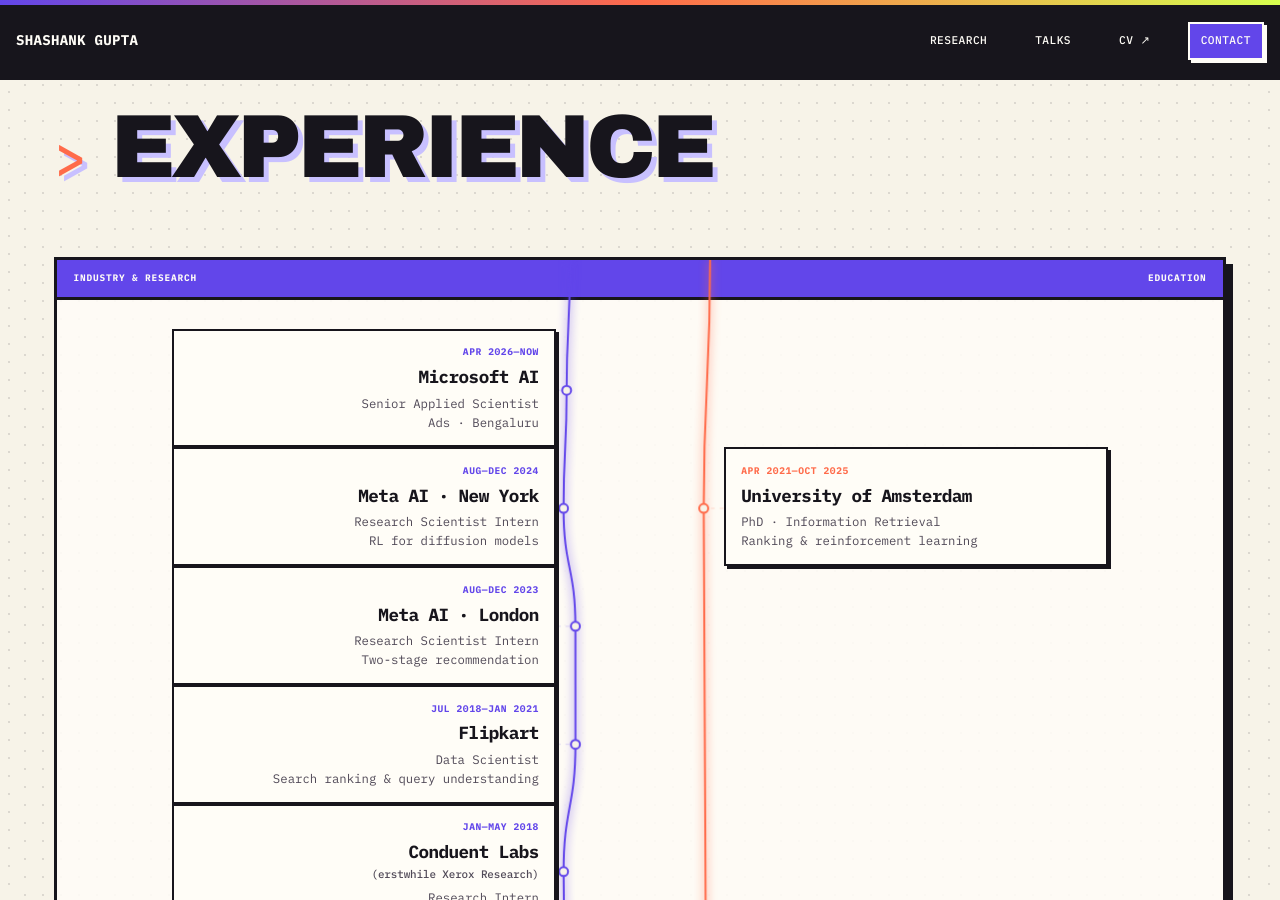
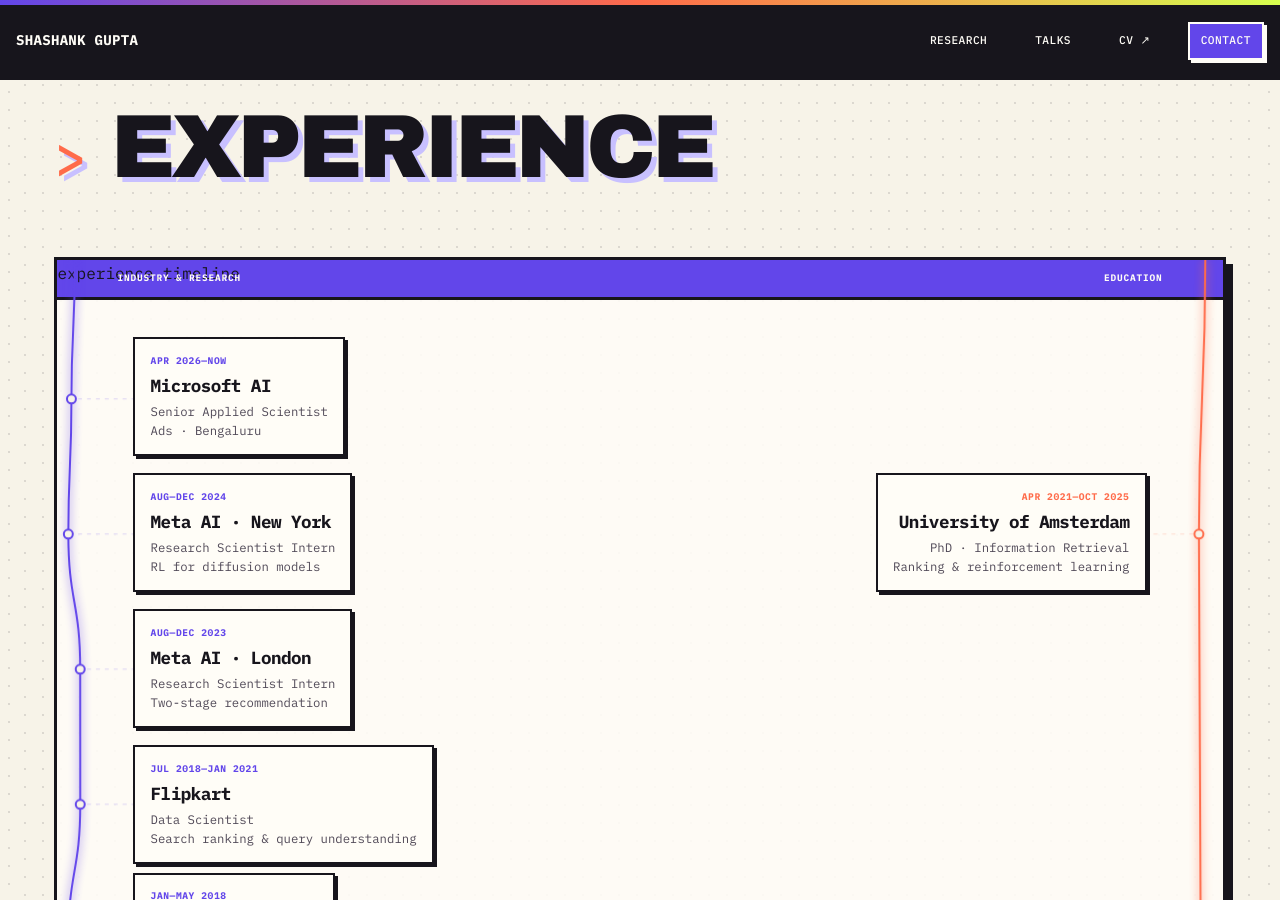
Before and after one commit to shashankg7/shashankg7.github.io, a Jekyll site: the page built from index.md, in a window 1280 px wide and 900 px high, scrolled down 1591 px. Built offline with Jekyll 4.4.1, drawn with Linux system fonts in a browser that asks for light colours.

Commit message:
Revert "Tune interactive experience timeline"
This reverts commit ccff21605f663703eb0dfef0aae2d22d7be8af93.

```diff
--- a/_sass/_retro-demo.scss
+++ b/_sass/_retro-demo.scss
@@ -420,15 +420,13 @@
   background: rgba(255, 253, 247, .88);
   border: 3px solid var(--ink);
   box-shadow: var(--hard-shadow);
-  gap: 0 clamp(2rem, 5vw, 4.5rem);
-  grid-template-rows: repeat(6, minmax(7.4rem, auto));
   padding: 4.3rem 1.25rem 1.25rem;
 }
 
 .retro-demo .trajectory-map::before {
   background: var(--violet);
   border-bottom: 3px solid var(--ink);
-  content: '';
+  content: 'experience.timeline';
   height: 2.3rem;
   inset: 0 0 auto;
   position: absolute;
@@ -440,41 +438,12 @@
   top: .65rem;
 }
 
-.retro-demo .trajectory-label-work {
-  left: 1rem;
-}
-
-.retro-demo .trajectory-label-study {
-  right: 1rem;
-}
-
 .retro-demo .trajectory-card {
-  --card-shift-x: 0px;
-  --card-shift-y: 0px;
-  --card-tilt: 0deg;
   background: var(--paper-bright);
   border: 2px solid var(--ink);
   border-radius: 0;
   box-shadow: 3px 3px 0 var(--ink);
-  max-width: 24rem;
   padding: .85rem .95rem;
-  transform: translate3d(var(--card-shift-x), var(--card-shift-y), 0) rotate(var(--card-tilt));
-  transition: background .2s ease, border-color .2s ease, box-shadow .2s ease;
-  width: calc(100% - 3.25rem);
-}
-
-.retro-demo .trajectory-work {
-  justify-self: end;
-  margin-left: 0;
-  margin-right: 3.25rem;
-  text-align: right;
-}
-
-.retro-demo .trajectory-study {
-  justify-self: start;
-  margin-left: 3.25rem;
-  margin-right: 0;
-  text-align: left;
 }
 
 .retro-demo .trajectory-card:hover,
@@ -482,7 +451,7 @@
   background: var(--acid);
   border-color: var(--ink);
   box-shadow: 1px 1px 0 var(--ink);
-  transform: translate3d(calc(var(--card-shift-x) + 2px), calc(var(--card-shift-y) + 2px), 0) rotate(var(--card-tilt));
+  transform: translate(2px, 2px);
 }
 
 .retro-demo .trajectory-card h3 {
@@ -875,29 +844,16 @@
   }
 
   .retro-demo .trajectory-map {
-    gap: 0 1rem;
     padding-left: .45rem;
     padding-right: .45rem;
   }
 
   .retro-demo .trajectory-label-work {
-    left: .65rem;
+    left: 1.4rem;
   }
 
   .retro-demo .trajectory-label-study {
-    right: .65rem;
-  }
-
-  .retro-demo .trajectory-card {
-    width: calc(100% - 1.25rem);
-  }
-
-  .retro-demo .trajectory-work {
-    margin-right: 1.25rem;
-  }
-
-  .retro-demo .trajectory-study {
-    margin-left: 1.25rem;
+    right: 1.4rem;
   }
 
   .retro-demo.publications-page .post-content > p:not(.page-deck),
--- a/js/site.js
+++ b/js/site.js
@@ -58,8 +58,6 @@
 
   if (trajectory && threadCanvas) {
     var threadContext = threadCanvas.getContext('2d');
-    var retroTimeline = document.body.classList.contains('retro-demo');
-    var trajectoryCards = Array.prototype.slice.call(trajectory.querySelectorAll('[data-milestone]'));
     var activeMilestone = '';
     var threadWidth = 0;
     var threadHeight = 0;
@@ -101,8 +99,7 @@
           x: baseX + drift,
           y: cardBounds.top - mapBounds.top + cardBounds.height / 2,
           anchorX: selector.indexOf('work') > -1 ?
-            (retroTimeline ? cardBounds.right : cardBounds.left) - mapBounds.left :
-            (retroTimeline ? cardBounds.left : cardBounds.right) - mapBounds.left
+            cardBounds.left - mapBounds.left : cardBounds.right - mapBounds.left
         };
 
         if (threadPointer.strength > .001) {
@@ -183,34 +180,14 @@
       });
     }
 
-    function moveCardsWithPointer() {
-      if (!retroTimeline || reduceThreadMotion) return;
-      var mapBounds = trajectory.getBoundingClientRect();
-
-      trajectoryCards.forEach(function (card) {
-        var cardBounds = card.getBoundingClientRect();
-        var centerX = cardBounds.left - mapBounds.left + cardBounds.width / 2;
-        var centerY = cardBounds.top - mapBounds.top + cardBounds.height / 2;
-        var distanceY = centerY - threadPointer.y;
-        var influence = Math.exp(-(distanceY * distanceY) / 72000) * threadPointer.strength;
-        var shiftX = clamp((threadPointer.x - centerX) * .035, -11, 11) * influence;
-        var shiftY = clamp((threadPointer.y - centerY) * .022, -7, 7) * influence;
-        var tilt = clamp((threadPointer.x - centerX) * .0025, -1.1, 1.1) * influence;
-        card.style.setProperty('--card-shift-x', shiftX.toFixed(2) + 'px');
-        card.style.setProperty('--card-shift-y', shiftY.toFixed(2) + 'px');
-        card.style.setProperty('--card-tilt', tilt.toFixed(2) + 'deg');
-      });
-    }
-
     function drawThreads(time) {
       threadPointer.x += (threadPointer.targetX - threadPointer.x) * .09;
       threadPointer.y += (threadPointer.targetY - threadPointer.y) * .09;
       threadPointer.strength += (threadPointer.targetStrength - threadPointer.strength) * .075;
-      moveCardsWithPointer();
       threadContext.clearRect(0, 0, threadWidth, threadHeight);
       var compact = window.innerWidth <= 928;
-      var workX = retroTimeline ? threadWidth * (compact ? .46 : .44) : (compact ? 12 : 18);
-      var studyX = retroTimeline ? threadWidth * (compact ? .54 : .56) : (compact ? threadWidth - 12 : threadWidth - 18);
+      var workX = compact ? 12 : 18;
+      var studyX = compact ? threadWidth - 12 : threadWidth - 18;
       var workPoints = milestonePoints('.trajectory-work', workX, time, compact);
       var studyPoints = milestonePoints('.trajectory-study', studyX, time + 700, compact);
       drawTrack(workPoints, 'rgba(98, 70, 234, 1)', workX);
@@ -236,7 +213,7 @@
       });
     }
 
-    trajectoryCards.forEach(function (card) {
+    trajectory.querySelectorAll('[data-milestone]').forEach(function (card) {
       function activate() { activeMilestone = card.getAttribute('data-milestone'); if (reduceThreadMotion) drawThreads(0); }
       function deactivate() { activeMilestone = ''; if (reduceThreadMotion) drawThreads(0); }
       card.addEventListener('pointerenter', activate);
```
